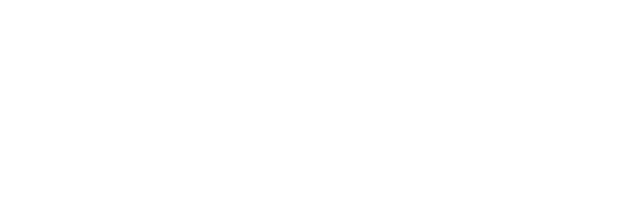
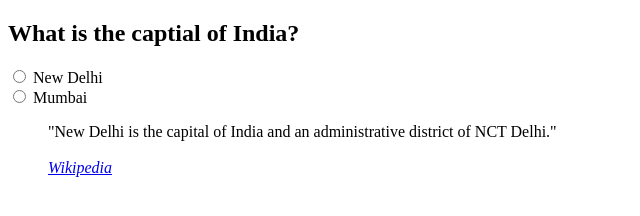
Before and after one commit to acciojob/trivia-aravindjinna1, a website: page main.html in a window 1280 px wide. Shown: the whole page, without its empty margins (0-640 px from the left). Drawn offline with Linux system fonts and the light colour scheme.

Commit message:
created a submission

```diff
--- a/main.html
+++ b/main.html
@@ -7,7 +7,32 @@
 </head>
 
 <body>
-	<!-- the entire body must be written by student -->
+
+
+    <h2>What is the captial of India?</h2>
+
+    <label>
+        <input type="radio" name="capital" value="new-delhi">
+        New Delhi
+    </label>
+
+    <br>
+
+    <label>
+        <input type="radio" name="capital" value="mumbai">
+        Mumbai
+    </label>
+
+    <blockquote>
+        "New Delhi is the capital of India and an administrative district of NCT Delhi."
+        <br><br>
+        <cite>
+            <a href="https://en.wikipedia.org/wiki/New_Delhi" target="_blank">
+                Wikipedia
+            </a>
+        </cite>
+    </blockquote>
+
     <script type="text/javascript" src="./script.js">
 </script>
 
```
